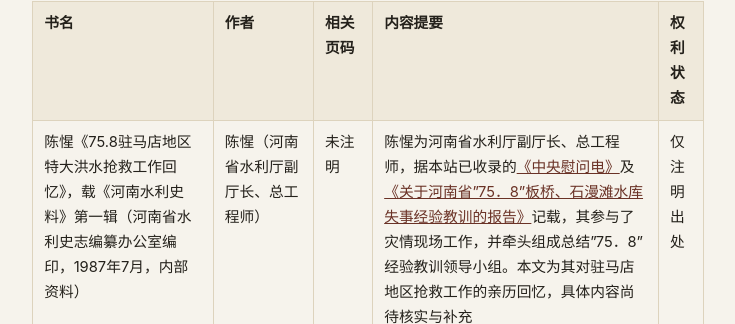
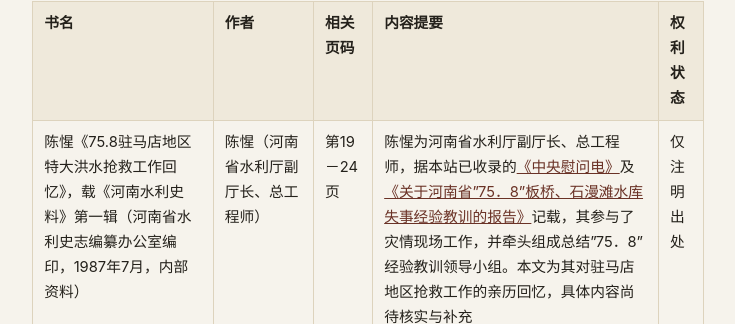
Before and after one commit to Banqiao758/Banqiao758.github.io, a Jekyll site: the page built from memoirs/published.md, in a window 1280 px wide and 900 px high, scrolled down 316 px. Shown: the part 127-451 px from the top of the window, without its empty margins (272-1007 px from the left). Built offline with Jekyll 4.4.1, drawn with Linux system fonts in a browser that asks for light colours.

Commit message:
Fill in page range for Chen Xing's 1987 personal account entry
pp. 19-24 in 《河南水利史料》第一辑, per researcher-supplied detail.

Co-Authored-By: Claude Sonnet 5 <noreply@anthropic.com>
Claude-Session: https://claude.ai/code/session_011K8hBuGivVWoMZaUZvczs4

```diff
--- a/memoirs/published.md
+++ b/memoirs/published.md
@@ -16,7 +16,7 @@ description: 记者、工程技术人员、行政管理人员及受灾群众所
 
 | 书名 | 作者 | 相关页码 | 内容提要 | 权利状态 |
 |---|---|---|---|---|
-| 陈惺《75.8驻马店地区特大洪水抢救工作回忆》，载《河南水利史料》第一辑（河南省水利史志编纂办公室编印，1987年7月，内部资料） | 陈惺（河南省水利厅副厅长、总工程师） | 未注明 | 陈惺为河南省水利厅副厅长、总工程师，据本站已收录的<a href="{{ '/archive/1975-central-condolence-telegrams/' | relative_url }}">《中央慰问电》</a>及<a href="{{ '/archive/1980-banqiao-shimantan-lessons-report/' | relative_url }}">《关于河南省"75．8"板桥、石漫滩水库失事经验教训的报告》</a>记载，其参与了灾情现场工作，并牵头组成总结"75．8"经验教训领导小组。本文为其对驻马店地区抢救工作的亲历回忆，具体内容尚待核实与补充 | 仅注明出处 |
+| 陈惺《75.8驻马店地区特大洪水抢救工作回忆》，载《河南水利史料》第一辑（河南省水利史志编纂办公室编印，1987年7月，内部资料） | 陈惺（河南省水利厅副厅长、总工程师） | 第19－24页 | 陈惺为河南省水利厅副厅长、总工程师，据本站已收录的<a href="{{ '/archive/1975-central-condolence-telegrams/' | relative_url }}">《中央慰问电》</a>及<a href="{{ '/archive/1980-banqiao-shimantan-lessons-report/' | relative_url }}">《关于河南省"75．8"板桥、石漫滩水库失事经验教训的报告》</a>记载，其参与了灾情现场工作，并牵头组成总结"75．8"经验教训领导小组。本文为其对驻马店地区抢救工作的亲历回忆，具体内容尚待核实与补充 | 仅注明出处 |
 | 于为民、叶树鑫《75·8浩劫内幕纪实》（黄河文艺出版社，1990年3月） | 于为民、叶树鑫（《河南日报》记者） | 全书 | 报告文学专著，是关于此次灾难的首部公开出版记述。**可信度提示**：据研究者评估，本书写作方式为事实记述与抒情笔法混杂，属报告文学体裁的常见特点，具体史实引用前需与其他原始文献交叉核实 | 仅注明出处 |
 | 吴天镛《深情的回忆 殷切的期盼》，载《情系石漫滩》（中国水利水电出版社，1997年） | 吴天镛（河南省水利厅总工程师） | 第45－55页 | 吴天镛时任河南省水利厅总工程师，本文载于纪念性文集《情系石漫滩》，据篇名推断为其对石漫滩水库相关事件的回顾性记述，具体内容尚待核实与补充 | 仅注明出处 |
 | 赵振东、范德安、王运德、张金亮、张治业《石漫滩垮坝亲历记》，载《情系石漫滩》（中国水利水电出版社，1997年） | 赵振东、范德安、王运德、张金亮、张治业（水库职工） | 第56－60页 | 五人时任石漫滩水库职工，本文载于纪念性文集《情系石漫滩》，据篇名推断为其对水库垮坝过程的联合亲历记述，具体内容尚待核实与补充 | 仅注明出处 |
```
Also changed, not shown: en/memoirs/published.md (+1 -1 lines).
